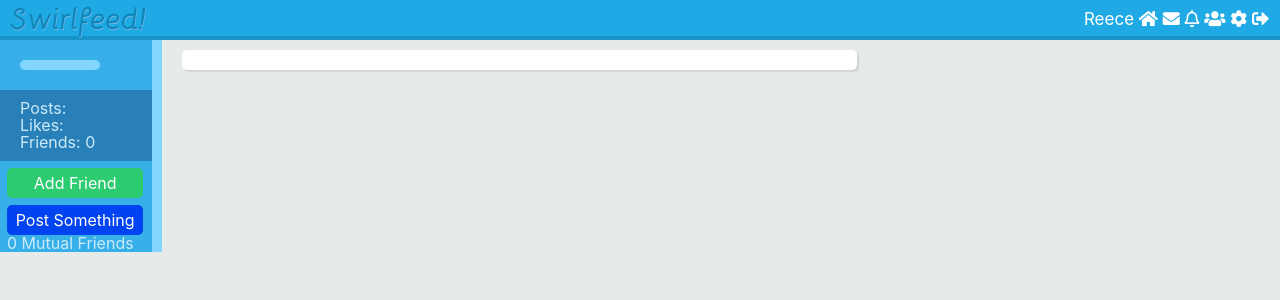
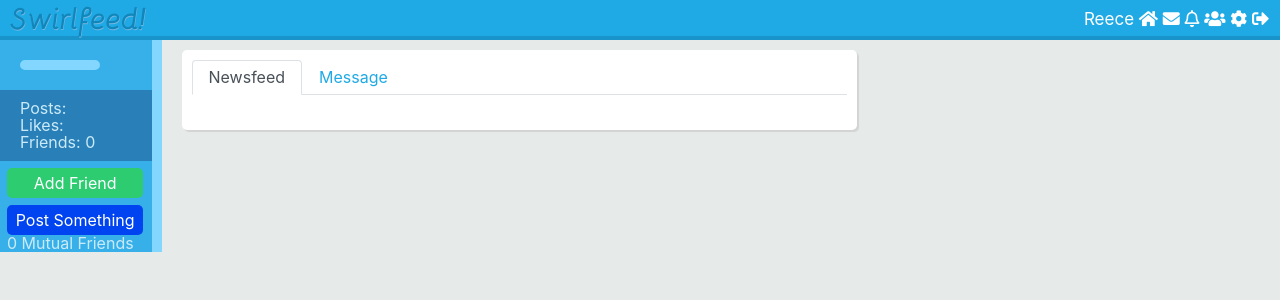
Before and after one commit to zzAustin/austyland, a PHP site: page /erwer in a window 1280 px wide. Shown: the top 300 px of the page. Run offline with PHP 8.4, Linux system fonts and the light colour scheme; a user stored in the database is signed in; data comes from the database, SQL or seed files in the repository; data that the repository does not hold is empty; some libraries are stand-ins or nearby versions.

Commit message:
moving on

```diff
--- a/assets/css/style.css
+++ b/assets/css/style.css
@@ -104,7 +104,7 @@ nav a:hover{
 	float: right;
 	width: 70%;
 	z-index: -1;
-	min-height: 160px;
+	min-height: 170px;
 }
 
 .post_form{
@@ -404,3 +404,39 @@ textarea: focus{
 #grey{
 	color: #8C8C8C;
 }
+
+.resultDisplay{
+	padding: 5px 5px 0 5px;
+	height: 60px;
+	border-bottom: 1px solid #D3D3D3;
+}
+
+.resultDisplay a{
+	float: none;
+}
+
+.resultDisplay:hover{
+	background-color: #EBEBEB;
+	text-decoration: none;
+}
+
+.liveSearchProfilePic img{
+	height: 50px;
+	border-radius: 25px;
+	margin: 1px 12px 0 2px;
+	float: left;
+}
+
+.liveSearchText{
+	background-color: transparent;
+	color: #1E96CA;
+}
+
+.liveSearchText p{
+	margin-left: 10px;
+	font-size: 12px;
+}
+
+.tab-content{
+	margin-top: 25px;
+}
--- a/includes/handlers/ajax_friend_search.php
+++ b/includes/handlers/ajax_friend_search.php
@@ -37,7 +37,7 @@ if($query != ""){
 
 						<div class='liveSearchText'>
 							".$row['first_name'] . " ". $row['last_name']. "
-							<p>". $row['username']. "</p>
+							<p style='margin:0'>". $row['username']. "</p>
 							<p id='grey'>".$mutual_friends . "</p>
 						</div>
 					</a>
--- a/profile.php
+++ b/profile.php
@@ -77,8 +77,44 @@ if(isset($_POST['respond_request'])){
 
 
 	<div class="profile_main_column column">
-		<div class="posts_area"></div>
-		<img id="loading" src="assets/images/icons/loading.gif">
+		<ul class="nav nav-tabs" role="tablist" id="profileTabs">
+		  <li class="nav-item">
+		    <a class="nav-link active" href="#newsfeed_div" aria-controls="newsfeed_div" role="tab" data-toggle="tab">Newsfeed</a>
+		  </li>
+		  <li class="nav-item">
+		    <a class="nav-link" href="#messages_div" aria-controls="messages_div" role="tab" data-toggle="tab">Message</a>
+		  </li>
+		</ul>
+
+		<div class="tab-content">
+			<div role="tabpanel" class="tab-pane fade in active" id="newsfeed_div">
+				<div class="posts_area"></div>
+				<img id="loading" src="assets/images/icons/loading.gif">
+			</div>
+
+			<div role="tabpanel" class="tab-pane fade" id="messages_div">
+				<?php
+				$message_obj = new Message($con,$userLoggedIn);
+						echo "<h4>You and <a href='" . $username. "'>" . $profile_user_obj->getFirstAndLastName() . "</a></h4><hr><br>";
+						echo "<div class='loaded_messages' id='scroll_messages'>";
+							echo $message_obj->getMessages($username);
+						echo "</div>";
+					?>
+
+					<div class="messages_post">
+						<form action="" method="POST">
+							<textarea name='message_body' id='message_textarea' placeholder='Write your message ...'></textarea>
+							<input type='submit' name='post_message' class='info' id='message_submit' value='Send'>
+						</form>
+
+					</div>
+
+					<script>
+						var div = document.getElementById("scroll_messages");
+						div.scrollTop = div.scrollHeight;
+					</script>
+			</div>
+		</div>
 	</div>
 
 	<!-- Modal this is the one that was broken!!!! now it's actually fixed and is the same with the following official section!!!-->
```
